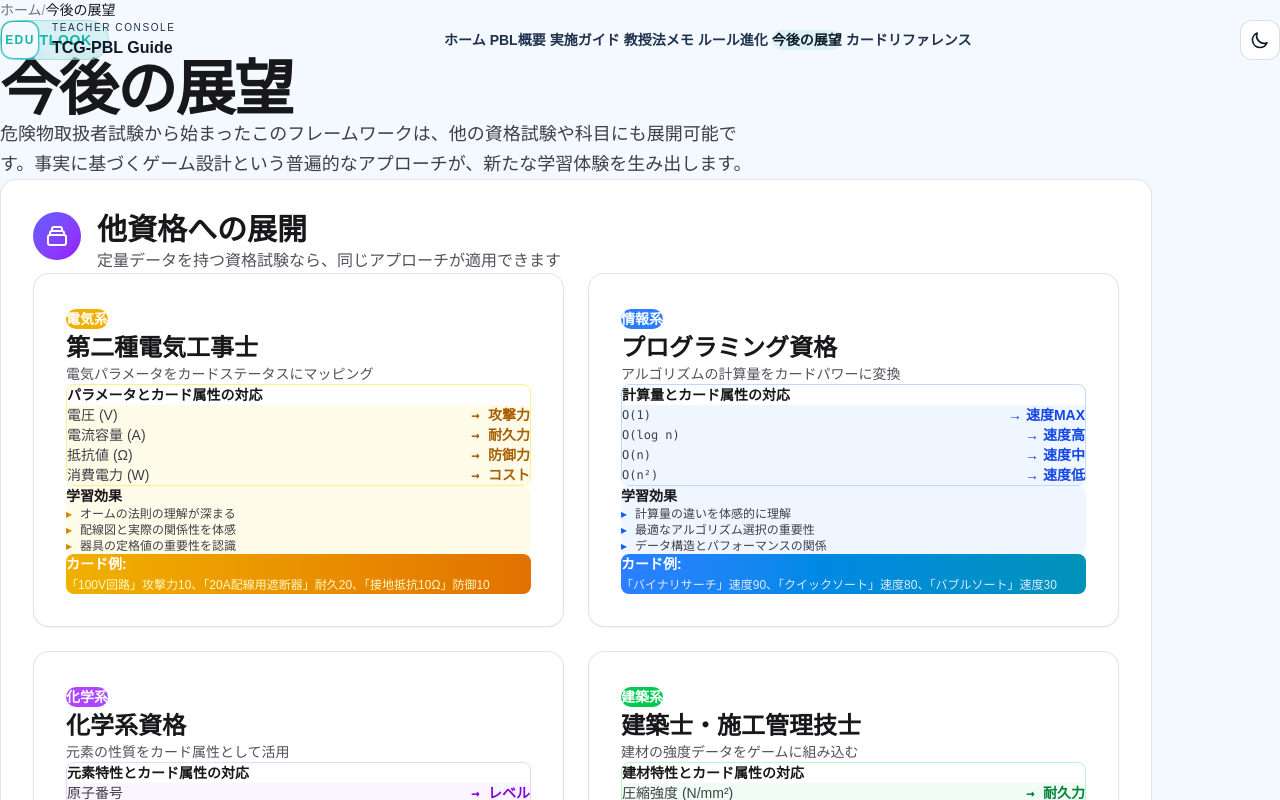
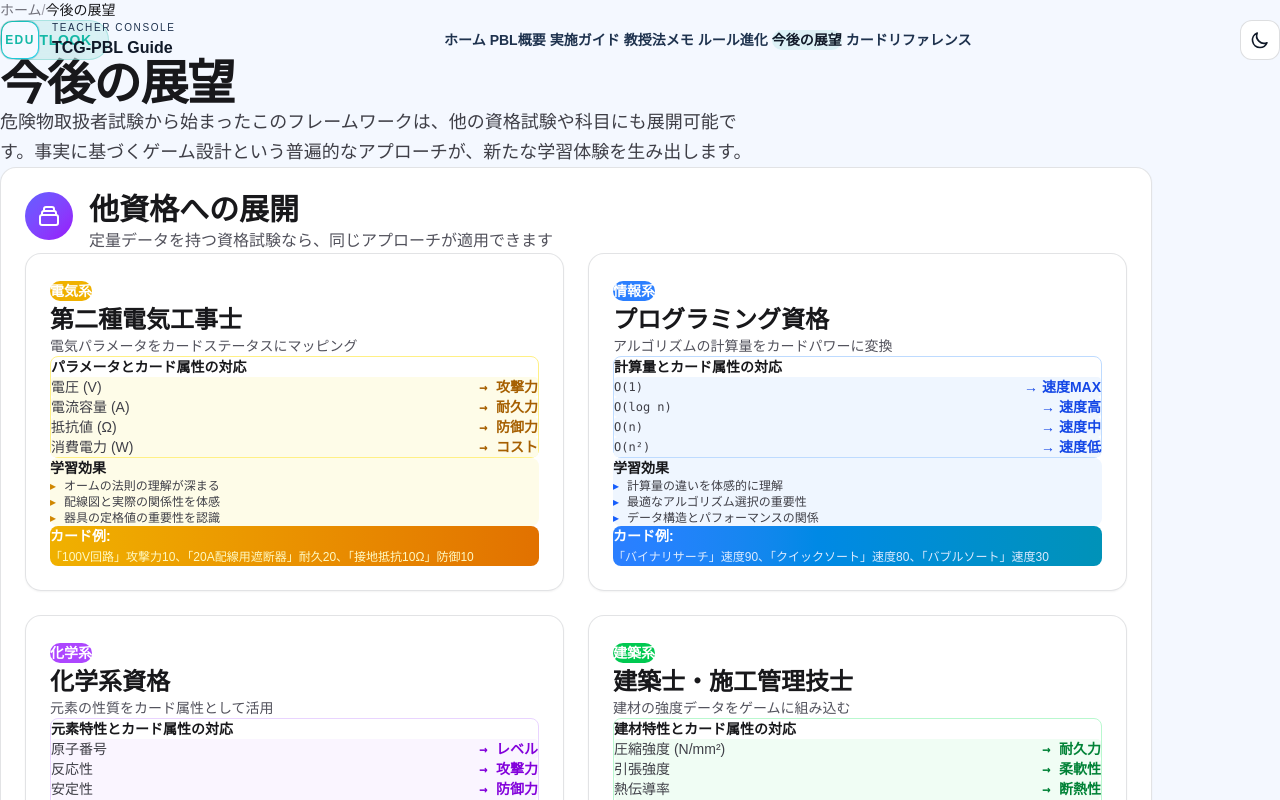
Before and after one commit to itoksk/industrial-card-pbl, a Next.js app in the folder teacher-guide/: page /outlook in a window 1280 px wide. Shown: the top 800 px of the page. Built offline with nearby package versions, Linux system fonts and the light colour scheme.

Commit message:
Polish teacher readability spacing and transition contrast

```diff
--- a/teacher-guide/src/app/card-reference/page.tsx
+++ b/teacher-guide/src/app/card-reference/page.tsx
@@ -43,13 +43,13 @@ export default function CardReferencePage() {
 
         {/* Hero */}
         <motion.header
-          className="mb-16"
+          className="mb-10 sm:mb-12"
           initial={{ opacity: 0, y: 20 }}
           animate={{ opacity: 1, y: 0 }}
           transition={{ duration: 0.7, ease: [0.22, 1, 0.36, 1] as const }}
         >
           <div className="section-label mb-4">Reference</div>
-          <h1 className="text-4xl font-bold tracking-tight text-zinc-900 dark:text-zinc-50 mb-4 sm:text-5xl lg:text-6xl">
+          <h1 className="text-3xl font-bold tracking-tight text-zinc-900 dark:text-zinc-50 mb-4 sm:text-4xl lg:text-5xl">
             カードデータリファレンス
           </h1>
           <p className="text-base sm:text-lg text-zinc-700 dark:text-zinc-300 max-w-3xl leading-relaxed">
@@ -62,7 +62,7 @@ export default function CardReferencePage() {
           variants={staggerContainer}
           initial="initial"
           animate="animate"
-          className="space-y-20"
+          className="space-y-14 sm:space-y-16"
         >
 
           {/* 4 Card Types Overview */}
--- a/teacher-guide/src/app/globals.css
+++ b/teacher-guide/src/app/globals.css
@@ -154,8 +154,8 @@ body {
   backdrop-filter: blur(10px);
   -webkit-backdrop-filter: blur(10px);
   border: 1px solid var(--surface-glass-border);
-  border-radius: 16px;
-  padding: 2rem;
+  border-radius: 14px;
+  padding: 1.25rem;
   transition: all 0.3s cubic-bezier(0.4, 0, 0.2, 1);
 }
 
@@ -402,7 +402,7 @@ body {
   backdrop-filter: blur(10px);
   border: 1px solid var(--surface-glass-border);
   border-radius: 12px;
-  padding: 1.5rem;
+  padding: 1rem;
   transition: all 0.3s cubic-bezier(0.4, 0, 0.2, 1);
 }
 
@@ -639,7 +639,7 @@ body {
   left: 0;
   width: 100%;
   height: 100%;
-  background: var(--gradient-primary);
+  background: color-mix(in srgb, var(--background) 84%, var(--accent-primary) 16%);
   z-index: 9999;
   transform-origin: bottom;
   transform: scaleY(1);
@@ -887,6 +887,14 @@ select:focus-visible {
 }
 
 @media (max-width: 768px) {
+  :where(.glass-card) {
+    padding: 1rem;
+  }
+
+  :where(.content-card) {
+    padding: 0.875rem;
+  }
+
   .section-padding {
     padding-top: 3.5rem;
     padding-bottom: 3.5rem;
@@ -897,3 +905,14 @@ select:focus-visible {
     padding-right: 1rem;
   }
 }
+
+@media (min-width: 769px) {
+  :where(.glass-card) {
+    padding: 1.5rem;
+    border-radius: 16px;
+  }
+
+  :where(.content-card) {
+    padding: 1.25rem;
+  }
+}
--- a/teacher-guide/src/app/outlook/page.tsx
+++ b/teacher-guide/src/app/outlook/page.tsx
@@ -43,13 +43,13 @@ export default function OutlookPage() {
 
         {/* Hero */}
         <motion.header
-          className="mb-16"
+          className="mb-10 sm:mb-12"
           initial={{ opacity: 0, y: 20 }}
           animate={{ opacity: 1, y: 0 }}
           transition={{ duration: 0.7, ease: [0.22, 1, 0.36, 1] as const }}
         >
           <div className="section-label mb-4">Outlook</div>
-          <h1 className="text-4xl font-bold tracking-tight text-zinc-900 dark:text-zinc-50 mb-4 sm:text-5xl lg:text-6xl">
+          <h1 className="text-3xl font-bold tracking-tight text-zinc-900 dark:text-zinc-50 mb-4 sm:text-4xl lg:text-5xl">
             今後の展望
           </h1>
           <p className="text-base sm:text-lg text-zinc-700 dark:text-zinc-300 max-w-3xl leading-relaxed">
@@ -62,7 +62,7 @@ export default function OutlookPage() {
           variants={staggerContainer}
           initial="initial"
           animate="animate"
-          className="space-y-20"
+          className="space-y-14 sm:space-y-16"
         >
 
           {/* Other Qualification Extensions */}
--- a/teacher-guide/src/app/pedagogy/page.tsx
+++ b/teacher-guide/src/app/pedagogy/page.tsx
@@ -43,13 +43,13 @@ export default function PedagogyPage() {
 
         {/* Hero */}
         <motion.header
-          className="mb-16"
+          className="mb-10 sm:mb-12"
           initial={{ opacity: 0, y: 20 }}
           animate={{ opacity: 1, y: 0 }}
           transition={{ duration: 0.7, ease: [0.22, 1, 0.36, 1] as const }}
         >
           <div className="section-label mb-4">Pedagogy</div>
-          <h1 className="text-4xl font-bold tracking-tight text-zinc-900 dark:text-zinc-50 mb-4 sm:text-5xl lg:text-6xl">
+          <h1 className="text-3xl font-bold tracking-tight text-zinc-900 dark:text-zinc-50 mb-4 sm:text-4xl lg:text-5xl">
             教授法メモ
           </h1>
           <p className="text-base sm:text-lg text-zinc-700 dark:text-zinc-300 max-w-3xl leading-relaxed">
@@ -62,7 +62,7 @@ export default function PedagogyPage() {
           variants={staggerContainer}
           initial="initial"
           animate="animate"
-          className="space-y-20"
+          className="space-y-14 sm:space-y-16"
         >
 
           {/* Section 1: 事実基盤制約 */}
--- a/teacher-guide/src/app/rules-evolution/page.tsx
+++ b/teacher-guide/src/app/rules-evolution/page.tsx
@@ -43,13 +43,13 @@ export default function RulesEvolutionPage() {
 
         {/* Hero */}
         <motion.header
-          className="mb-16"
+          className="mb-10 sm:mb-12"
           initial={{ opacity: 0, y: 20 }}
           animate={{ opacity: 1, y: 0 }}
           transition={{ duration: 0.7, ease: [0.22, 1, 0.36, 1] as const }}
         >
           <div className="section-label mb-4">Rules Evolution</div>
-          <h1 className="text-4xl font-bold tracking-tight text-zinc-900 dark:text-zinc-50 mb-4 sm:text-5xl lg:text-6xl">
+          <h1 className="text-3xl font-bold tracking-tight text-zinc-900 dark:text-zinc-50 mb-4 sm:text-4xl lg:text-5xl">
             ルール進化の記録
           </h1>
           <p className="text-base sm:text-lg text-zinc-700 dark:text-zinc-300 max-w-3xl leading-relaxed">
@@ -62,7 +62,7 @@ export default function RulesEvolutionPage() {
           variants={staggerContainer}
           initial="initial"
           animate="animate"
-          className="space-y-20"
+          className="space-y-14 sm:space-y-16"
         >
 
           {/* Introduction */}
```
